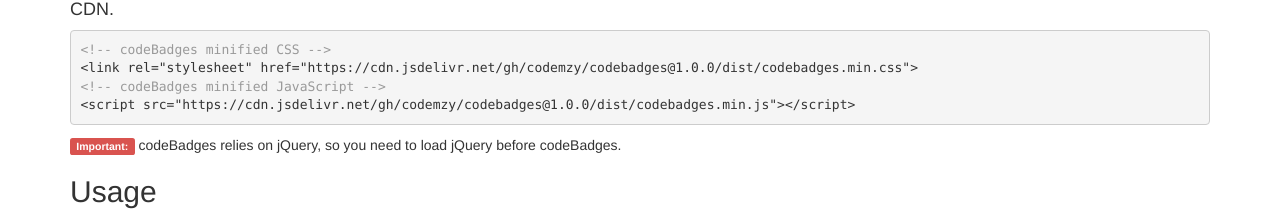
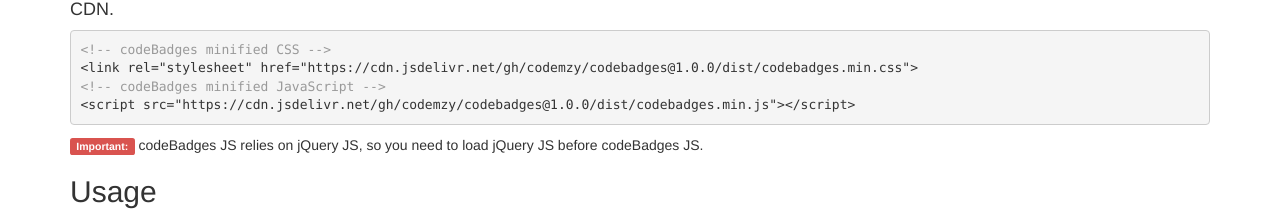
Before and after one commit to codemzy/codebadges, a website: page index.html in a window 1280 px wide. Shown: the part 1019-1237 px from the top of the page. Drawn offline with nearby package versions, Linux system fonts and the light colour scheme; no server answers.

Commit message:
Updated readme with jQuery requirements

```diff
--- a/index.html
+++ b/index.html
@@ -49,7 +49,7 @@
 &lt;link rel="stylesheet" href="https://cdn.jsdelivr.net/gh/codemzy/codebadges@1.0.0/dist/codebadges.min.css"&gt;
 <span class="comment">&lt;!-- codeBadges minified JavaScript --&gt;</span>
 &lt;script src="https://cdn.jsdelivr.net/gh/codemzy/codebadges@1.0.0/dist/codebadges.min.js"&gt;&lt;/script&gt;</pre>
-        <p><span class="label label-danger">Important:</span> codeBadges relies on jQuery, so you need to load jQuery before codeBadges.</p>
+        <p><span class="label label-danger">Important:</span> codeBadges JS relies on jQuery JS, so you need to load jQuery JS before codeBadges JS.</p>
 
         <h2>Usage</h2>
         <h4>HTML.</h4>
```
Also changed, not shown: README.md.
